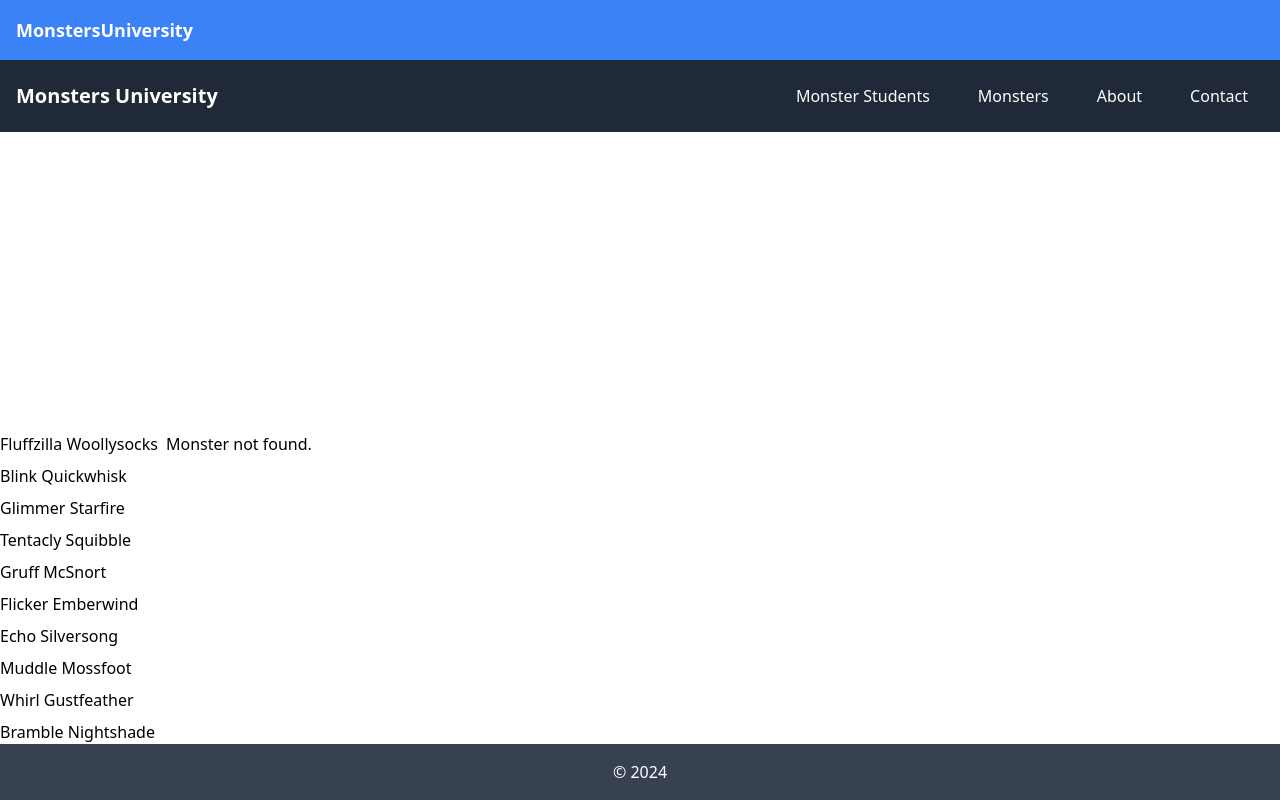
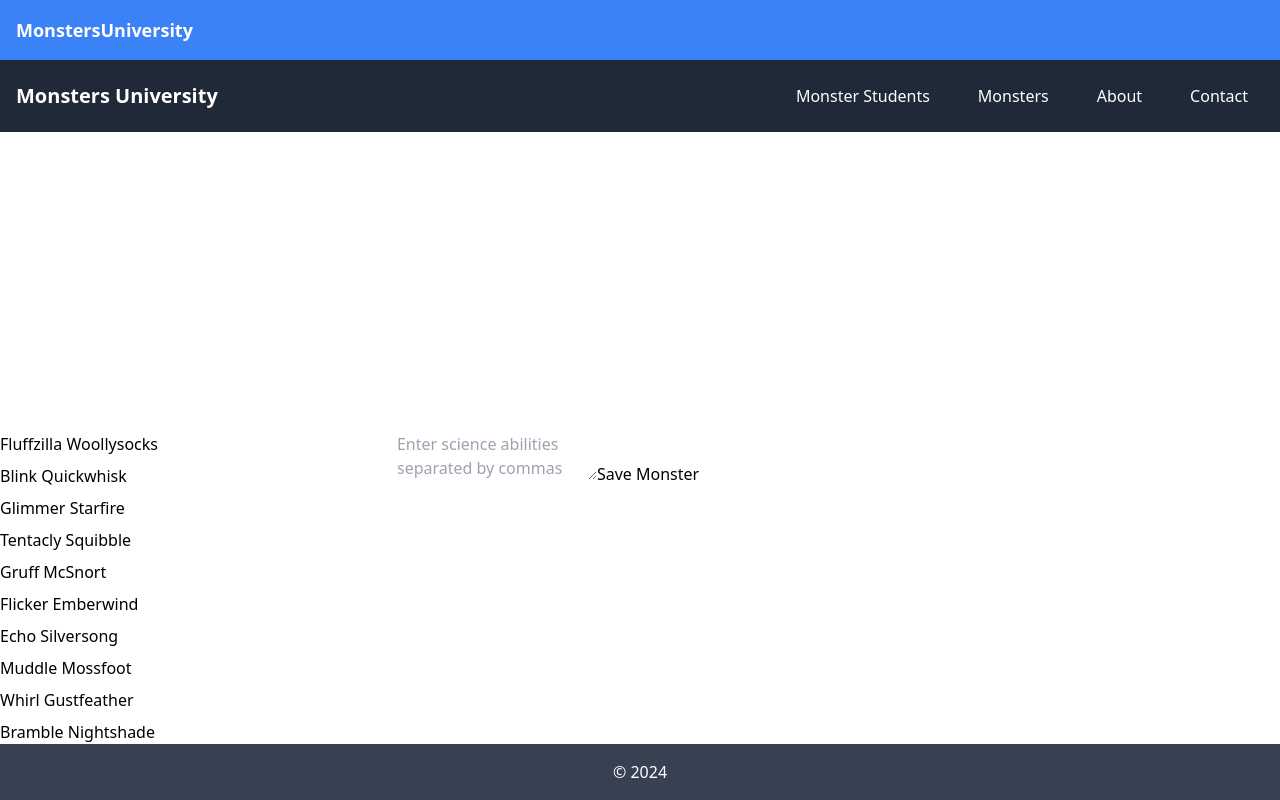
Before and after one commit to RobinNygren/MonsterUni, a React (Vite) app: page /monsters/add-monster in a window 1280 px wide. Built offline with nearby package versions, Linux system fonts and the light colour scheme.

Commit message:
updated globalstateprovider and globalstatecontext

```diff
--- a/src/components/Context/MonsterContext.tsx
+++ /dev/null
@@ -1,13 +0,0 @@
-import { createContext } from "react";
-import { MonsterContextType } from "../../types";
-import monstersData from "../../data/monsters.json";
-import { v4 as uuidv4 } from "uuid";
-
-export const defaultContextValue: MonsterContextType = {
-  monsters: monstersData.map((monster) => ({ ...monster, id: uuidv4() })),
-  setMonsters: () => {},
-};
-
-export const MonsterContext = createContext<MonsterContextType | undefined>(
-  defaultContextValue
-);
--- a/src/components/Context/MonsterProvider.tsx
+++ /dev/null
@@ -1,13 +0,0 @@
-import { ReactNode, useState } from "react";
-import { MonsterContext, defaultContextValue } from "./MonsterContext";
-
-const MonsterProvider: React.FC<{ children: ReactNode }> = ({ children }) => {
-  const [monsters, setMonsters] = useState(defaultContextValue.monsters);
-  return (
-    <MonsterContext.Provider value={{ monsters, setMonsters }}>
-      {children}
-    </MonsterContext.Provider>
-  );
-};
-
-export default MonsterProvider;
--- /dev/null
+++ b/src/components/GlobalStateProvider.tsx
@@ -0,0 +1,19 @@
+import { useReducer } from "react";
+import {
+  GlobalStateContext,
+  initialMonsterState,
+} from "../state/GlobalStateContext";
+import reducer from "../state/reducer";
+
+type GlobalStateProviderProp = {
+  children: React.ReactNode;
+};
+
+export const GlobalStateProvider = ({ children }: GlobalStateProviderProp) => {
+  const [state, dispatch] = useReducer(reducer, initialMonsterState);
+  return (
+    <GlobalStateContext.Provider value={{ state, dispatch }}>
+      {children}
+    </GlobalStateContext.Provider>
+  );
+};
--- a/src/components/MonsterList/MonsterList.tsx
+++ b/src/components/MonsterList/MonsterList.tsx
@@ -1,9 +1,11 @@
-import useCustomContext from "../../hooks/useMonster";
-import { MonsterContext } from "../Context/MonsterContext";
-import { Monster, MonsterContextType, MonsterListProps } from "../../types";
+import { useContext } from "react";
+import { GlobalStateContext } from "../../state/GlobalStateContext";
+import { MonsterListProps } from "../../types";
 
 const MonsterList = ({ monsterId }: MonsterListProps) => {
-  const { monsters } = useCustomContext<MonsterContextType>(MonsterContext);
+  const { state } = useContext(GlobalStateContext);
+  const { monsters } = state;
+
   const monster = monsters?.find((m) => m.id === monsterId);
 
   return (
--- a/src/pages/AddMonster.tsx
+++ b/src/pages/AddMonster.tsx
@@ -1,5 +1,70 @@
-export const AddMonster = () => {
-  return <div>AddMonster</div>;
+import { useContext, useState } from "react";
+import { GlobalStateContext } from "../state/GlobalStateContext";
+import { Action } from "../types";
+import { v4 as uuidv4 } from "uuid";
+
+const AddMonster = () => {
+  const { dispatch } = useContext(GlobalStateContext);
+  const [monster, setMonster] = useState({
+    id: uuidv4(),
+    firstName: "",
+    lastName: "",
+    description: "",
+    abilities: {
+      science: [],
+      magic: [],
+    },
+    origin: "",
+    num_eyes: 0,
+    num_arms: 0,
+    num_horns: 0,
+    num_wings: 0,
+    num_tentacles: 0,
+    num_mouths: 0,
+    num_tails: 0,
+  });
+
+  const handleChange: React.ChangeEventHandler = (e: React.FormEvent) => {
+    const { name, value } = e.target as HTMLInputElement;
+
+    if (name.startsWith("abilities.")) {
+      const abilityKey = name.split(".")[1];
+      setMonster((prev) => ({
+        ...prev,
+        abilities: {
+          ...prev.abilities,
+          [abilityKey]: value.split(",").map((s) => s.trim()),
+        },
+      }));
+    } else {
+      setMonster((prev) => ({
+        ...prev,
+        [name]: value,
+      }));
+    }
+  };
+
+  const handleSubmit = (e: React.FormEvent) => {
+    e.preventDefault();
+    dispatch(addMonster(monster));
+  };
+  return (
+    <form onSubmit={handleSubmit}>
+      <input
+        type="text"
+        name="firstName"
+        value={monster.firstName}
+        onChange={handleChange}
+      />
+      <textarea
+        name="abilities.science"
+        value={monster.abilities.science.join(", ")}
+        onChange={handleChange}
+        placeholder="Enter science abilities separated by commas"
+      />
+      <button type="submit">Save Monster</button>
+    </form>
+  );
 };
 
 export default AddMonster;
--- a/src/pages/MonstersPage.tsx
+++ b/src/pages/MonstersPage.tsx
@@ -1,10 +1,11 @@
 import { NavLink, Outlet } from "react-router-dom";
-import useCustomContext from "../hooks/useMonster";
-import { MonsterContext } from "../components/Context/MonsterContext";
-import { Monster, MonsterContextType } from "../types";
+import { useContext } from "react";
+import { GlobalStateContext } from "../state/GlobalStateContext";
+import { Monster } from "../types";
 
 export const MonstersPage = () => {
-  const { monsters } = useCustomContext<MonsterContextType>(MonsterContext);
+  const { state } = useContext(GlobalStateContext);
+  const { monsters } = state;
   return (
     <div className="flex gap-2">
       <div className="flex flex-col gap-2">
--- a/src/state/GlobalStateContext.tsx
+++ b/src/state/GlobalStateContext.tsx
@@ -1,8 +1,19 @@
 import { createContext } from "react";
 import { Action, GlobalState, Monster } from "../types";
+import monstersData from "../data/monsters.json";
+import { v4 as uuidv4 } from "uuid";
 
-export const initialMonsterState = {
-  monsters: [] as Monster[],
+type PreIdMonster = Partial<Monster>;
+
+export const initialMonsters: Monster[] = monstersData.map(
+  (monster: PreIdMonster) => ({
+    ...monster,
+    id: uuidv4(),
+  })
+) as Monster[];
+
+export const initialMonsterState: GlobalState = {
+  monsters: initialMonsters,
 };
 
 export const GlobalStateContext = createContext<{
--- a/src/state/reducer.ts
+++ b/src/state/reducer.ts
@@ -25,3 +25,5 @@ const reducer = (state: GlobalState, action: Action): GlobalState => {
       return state;
   }
 };
+
+export default reducer;
--- a/src/types.ts
+++ b/src/types.ts
@@ -22,14 +22,14 @@ type Monster = {
   physicalAttributes: MonsterAttributes;
 };
 
-type MonsterContextType = {
+type GlobalStateContextType = {
   monsters: Monster[];
   setMonsters: (monsters: Monster[]) => void;
 };
 
 type Action =
   | { type: "ADD_MONSTERS"; payload: Monster }
-  | { type: "REMOVE_MONSTER"; payload: Monster }
+  | { type: "REMOVE_MONSTER"; payload: { id: string } }
   | { type: "UPDATE_MONSTER"; payload: Monster };
 
 type GlobalState = {
@@ -42,7 +42,7 @@ type MonsterListProps = {
 
 export type {
   Monster,
-  MonsterContextType,
+  GlobalStateContextType,
   Action,
   GlobalState,
   MonsterListProps,
```
Also changed, not shown: src/main.tsx (+8 -3 lines).
